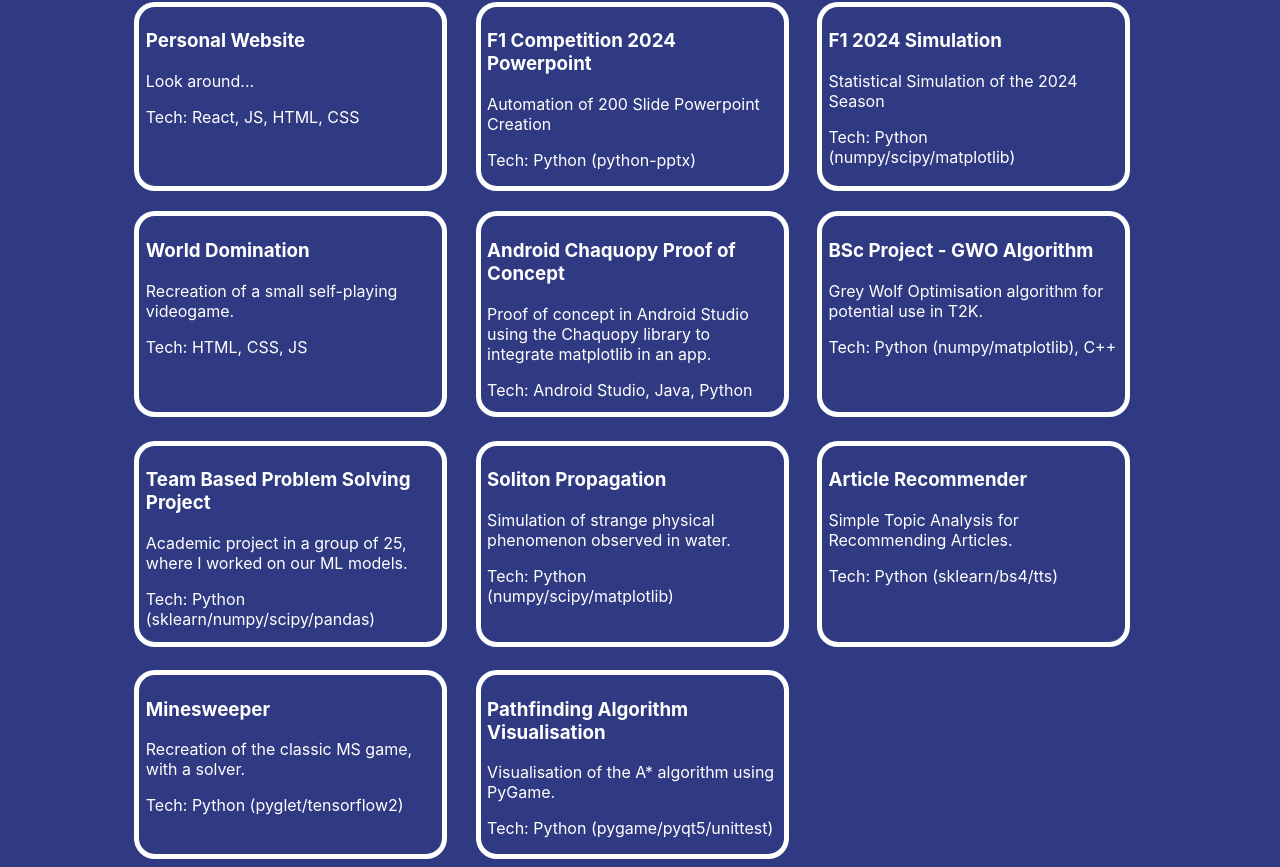
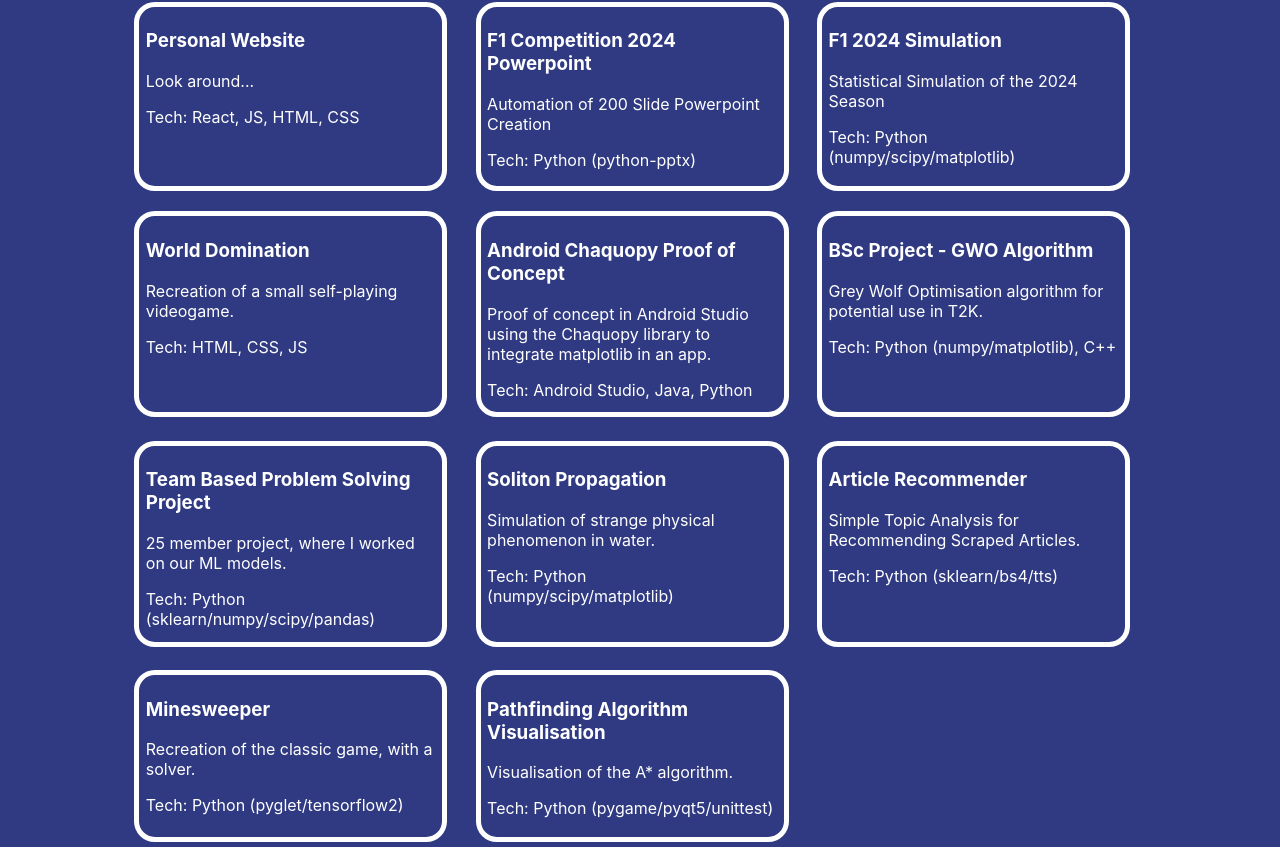
Before and after one commit to Elfikk/elfikk.github.io, a React (Create React App) app: page / in a window 1280 px wide. Shown: the part 1923-2790 px from the top of the page. Built offline with nearby package versions, Linux system fonts and the light colour scheme.

Commit message:
More Project Description Updates

```diff
--- a/src/projects/ProjectsBodge.js
+++ b/src/projects/ProjectsBodge.js
@@ -55,7 +55,7 @@ const bscProj = {"projectName": "BSc Project - GWO Algorithm",
 };
 
 const tbps = {"projectName": "Team Based Problem Solving Project",
-    "short": "Academic project in a group of 25, where I worked on our ML models.",
+    "short": "25 member project, where I worked on our ML models.",
     "long": "The Physics department at Imperial offered a short-lived (only 2 years), professional skills module where all third year students would have to work as part of a group of 25 to solve a complex physics problem. This problem required knowledge of new physics, significant amounts of data analysis and drumroll, some machine learning. I was one of the few people on the ML subteam, developing a Random Forest approach to the classification problem (signal against background), though we eventually settled on a Boosted Decision Tree developed by a teammate - as other groups, we found it to breed better results after hyperparameter tuning. In weekly meetings with the wider groups, I relayed the ML teams progress and explained concepts, which made me the ideal candidate for presenting the Machine Learning section in our 30 minute presentation given to the other groups doing the project that term - the first and last time I presented to well over 100 people (I loved it).",
     "tech": "Python (sklearn/numpy/scipy/pandas)",
     "date": "12/2022",
@@ -63,15 +63,15 @@ const tbps = {"projectName": "Team Based Problem Solving Project",
 };
 
 const compPhysProj = {"projectName": "Soliton Propagation",
-    "short": "Simulation of strange physical phenomenon observed in water.",
-    "long": "...where waves act like particles.",
+    "short": "Simulation of strange physical phenomenon in water.",
+    "long": "In Physics, with quantum-schmantum we often discuss particles acting as waves (think a double slit experiment with electrons for example), and less waves as particles (think photons, individual light counts). Generally all these phenomena come about on very small scales, with very few particles involves; it's therefore interesting to know there is an effect in water where waves act a bit like particles. This phenomenon of 'solitons' occurs in XXX, where two phenomena balance each other giving stable wave peaks travelling through water; these are highly localised (have a tiny, constant width compared to their travel distances) and travel undisturbed. That's all we really mean when we say acting particle like.",
     "tech": "Python (numpy/scipy/matplotlib)",
     "date": "12/2022",
     "imageDir": "solitonGaussianBreak.gif"
 };
 
 const articleRecommender = {"projectName": "Article Recommender",
-    "short": "Simple Topic Analysis for Recommending Articles.",
+    "short": "Simple Topic Analysis for Recommending Scraped Articles.",
     "long": "In doing some basic machine learning courses over the summer, I learnt of NNMF (Non-Negative Matrix Factorisation), a technique where a matrix (n by m) can be broken down into an approximate matrix multiplication form with a given number of dimensions (multiplication n x d to d x m, where we are free to choose d). An interesting application is in topic analysis; an article can be broken down into a proportion of times any given word appears within it. These proportion vectors can be put into a matrix, and once broken down into a multiplicative form, we retrieve d topics from the articles, and a break down of how much each article is about a certain topic. I built a proof of concept article recommender using this algorithm; using BeautifulSoup, I scraped articles from Sky News, performed NNMF on them to extract topics and then used a system of remembering a user's acceptance and rejections of recommendations to inform subsequent recommendations. I then added the functionality for a text-to-speech reading of the article once an article was accepted.",
     "tech": "Python (sklearn/bs4/tts)",
     "date": "10/2022",
@@ -79,7 +79,7 @@ const articleRecommender = {"projectName": "Article Recommender",
 };
 
 const minesweeperCopy = {"projectName": "Minesweeper",
-    "short": "Recreation of the classic MS game, with a solver.",
+    "short": "Recreation of the classic game, with a solver.",
     "long": "Having grown to have a mild obsession with Minesweeper in my first couple years at uni, I wrote up the game from scratch in pyglet, an alternative to pygame which I found was a tonne more fun to work with. By being careful to follow at least the Single Responsibility Principle from SOLID at all times, I made it very easy to expand the game for myself; by using Adapter objects I was able to transform the backend's outputs to simple front-end ones, and then to write some game solvers. I initially attempted to train a deep learning agent, (DeepQ?), to solve the game with tensorflow2, having made it work with a simple game of blackjack. However, I found performance was poor, and eventually stumbled onto a paper which made it abundantly clear that my model would need an incredible amount of training to even be able to solve the simplest boards (think 500k games to get a 5x5 grid working - extremely wasteful compute time). I decided to solve the game algorithmically instead; I found a paper which presented the problem as a simultaneous equations. Using Gaussian Elimination and backtracing I was then able to make an algorithm which can handle all solvable games, and then added a heuristic to allow for the algorithm guessing.",
     "tech": "Python (pyglet/tensorflow2)",
     "date": "09/2022",
@@ -87,7 +87,7 @@ const minesweeperCopy = {"projectName": "Minesweeper",
 };
 
 const algoVisualiser = {"projectName": "Pathfinding Algorithm Visualisation",
-    "short": "Visualisation of the A* algorithm using PyGame.",
+    "short": "Visualisation of the A* algorithm.",
     "long": "It's in nearly everyone's project portfolio, and is so it in mine - a simple visualisation of a pathfinding algorithm. Having experimented before with PyGame for my A Level Computing coursework, I had another stab, making a simple grid-based 2-D pathfinder where the user can input walls on the grid and let the algorithm figure out the optimal path. A small PyQt5 pop-up can be used to change grid parameters at runtime. I implemented a min-heap as part of the project for use by A*, and to have some confidence in what it was chucking out, wrote 35 unit tests.",
     "tech": "Python (pygame/pyqt5/unittest)",
     "date": "06/2022",
```
